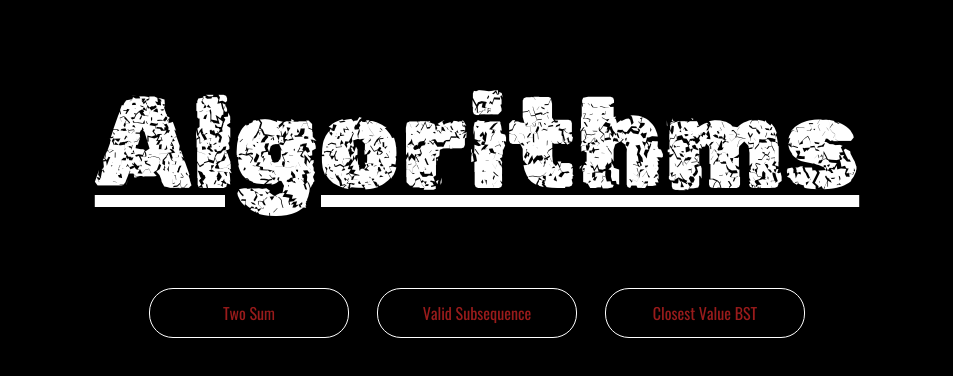
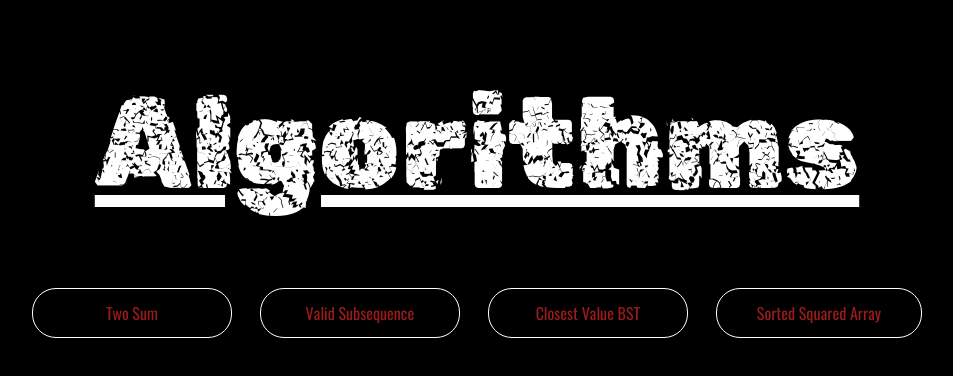
Before and after one commit to nbuzzerio/website-portfolio, a Next.js app: page /algorithms in a window 1280 px wide. Shown: the top 376 px of the page, without its empty margins (163-1116 px from the left). Built offline with nearby package versions, Linux system fonts and the light colour scheme.

Commit message:
added Sorted Squared Array algorithm solution

```diff
--- a/pages/algorithms.tsx
+++ b/pages/algorithms.tsx
@@ -36,7 +36,7 @@ const algorithmsData = [
 
       let j = 0
 
-      for (let i = 0; i < array.length; i++) {
+      for (let i5 = 0; i < array.length; i++) {
         if (array[i] === sequence[j]) {
           j++;
         }
@@ -86,6 +86,44 @@ const algorithmsData = [
     O(log(n)) time
     O(log(n)) space`,
   },
+  {
+    title: "Sorted Squared Array",
+    prompt:
+      "Write a function that takes a sorted array of integers and returns a sorted array of their squares.",
+    soln: `
+    function sortedSquaredArray(array) {
+      let l;
+      let r;
+      let results = [];
+      let smallestSq = array[0]**2;
+      let smallestIndex = 0;
+
+      //find closest to 0
+      for (var i = 0; i < array.length; i++) {
+        if (array[i]**2 < smallestSq) {
+          smallestSq = array[i]**2
+          smallestIndex = i
+        }
+      }
+      l = smallestIndex-1
+      r = smallestIndex+1
+      results.push(smallestSq)
+
+      while (l >= 0 || r < array.length) {
+        if (l < 0 || (array[l]**2 >= array[r]**2)) {
+          results.push(array[r]**2)
+          r++;
+        } else if (r === array.length || (array[l]**2 < array[r]**2)) {
+          results.push(array[l]**2)
+          l--;
+        }
+      }
+
+
+      return results;
+    }`,
+    bigO: `O(n) time where n is the length of the array\nO(n) space where n is the length of the array`,
+  },
 ];
 
 const Algorithms = () => {
```
